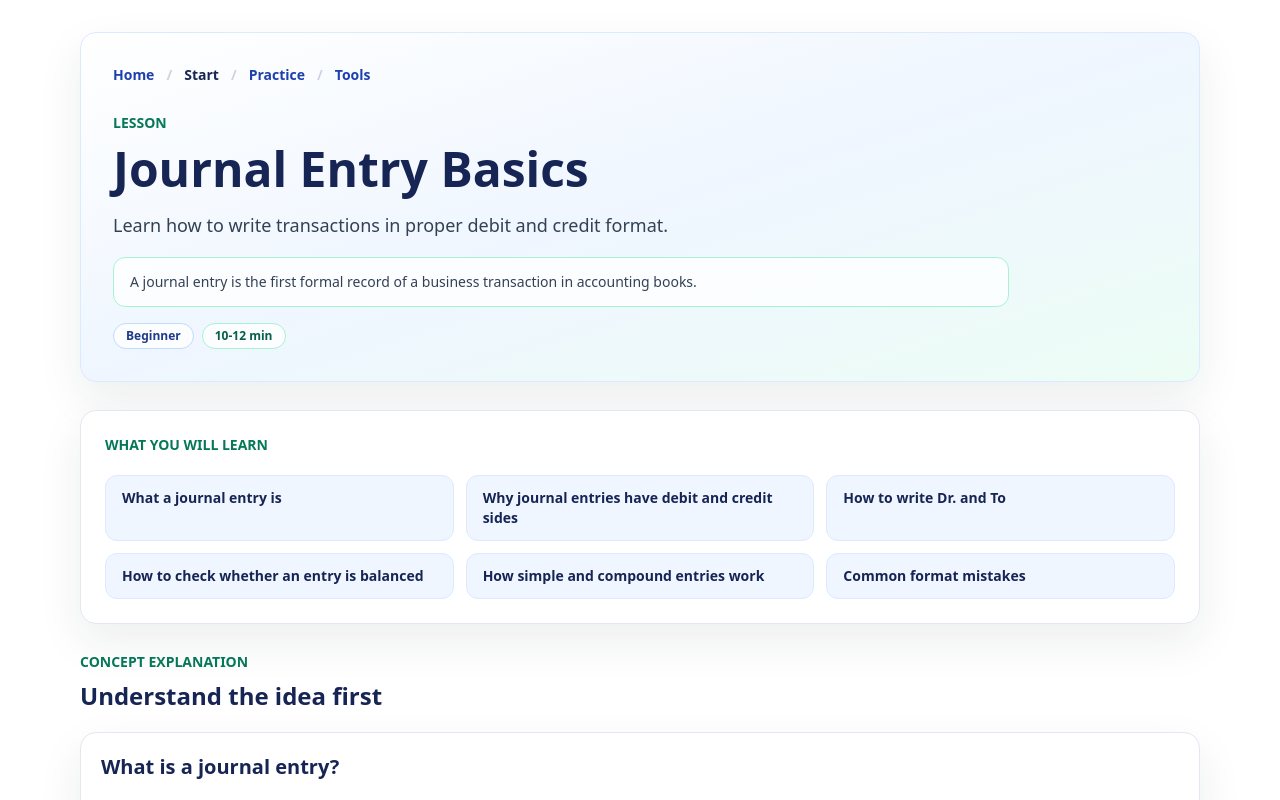
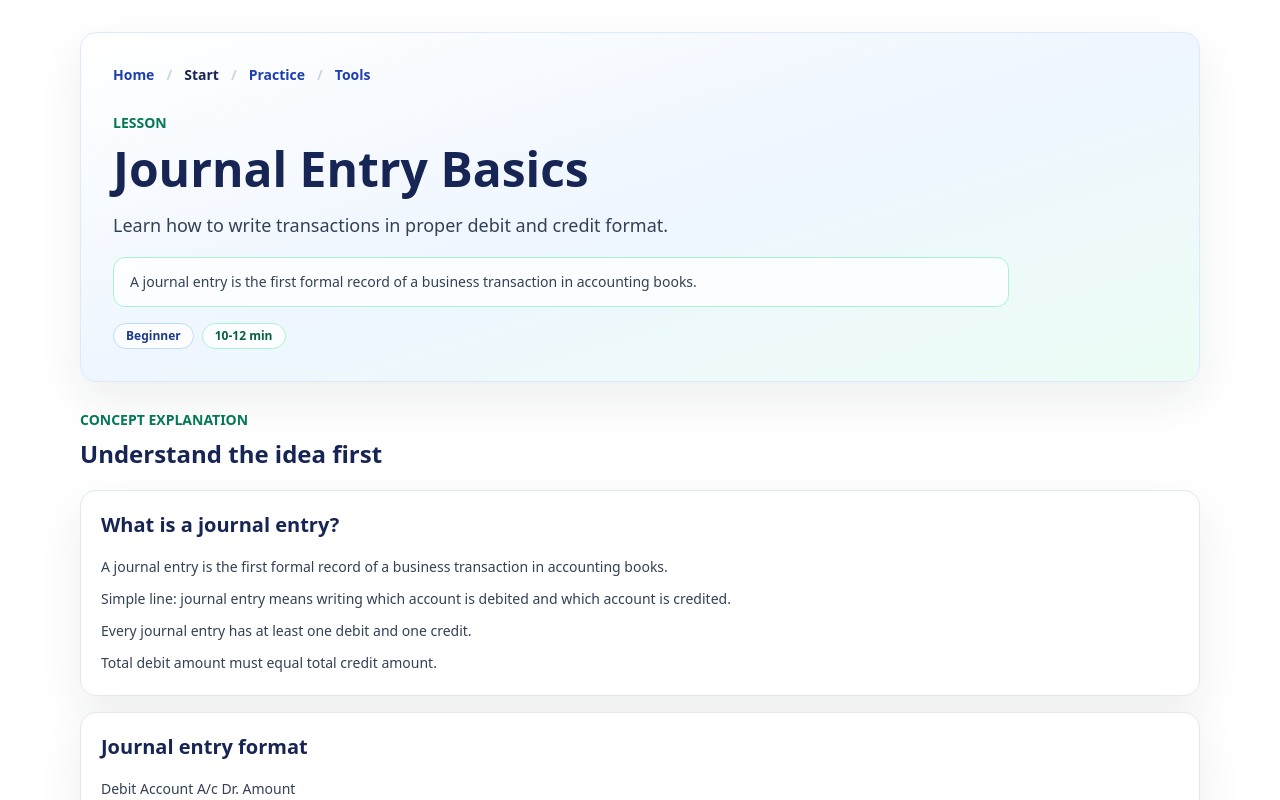
Before and after one commit to mrgogoi59/journal-entry-ai-checker, a Next.js app: page /learn/journal-entry-basics in a window 1280 px wide. Shown: the top 800 px of the page. Built offline with nearby package versions, Linux system fonts and the light colour scheme.

Commit message:
Simplify learning page layout

```diff
--- a/app/learn/LessonReader.tsx
+++ b/app/learn/LessonReader.tsx
@@ -84,17 +84,6 @@ export function LessonReader({ lesson }: { lesson: LessonContent }) {
             ) : null}
           </div>
         </header>
-
-        <section className="rounded-2xl border border-slate-200 bg-white p-5 shadow-soft sm:p-6">
-          <p className="text-sm font-bold uppercase tracking-normal text-emerald-700">What you will learn</p>
-          <div className="mt-5 grid gap-3 md:grid-cols-2 xl:grid-cols-3">
-            {lesson.whatYouWillLearn.map((item) => (
-              <div key={item} className="rounded-xl border border-blue-100 bg-blue-50 px-4 py-3 text-sm font-bold text-blue-950">
-                {item}
-              </div>
-            ))}
-          </div>
-        </section>
 
         <section>
           <SectionHeader eyebrow="Concept explanation" title="Understand the idea first" />
```
Also changed, not shown: 2 other files (tests, documents, lock files or other folders).
